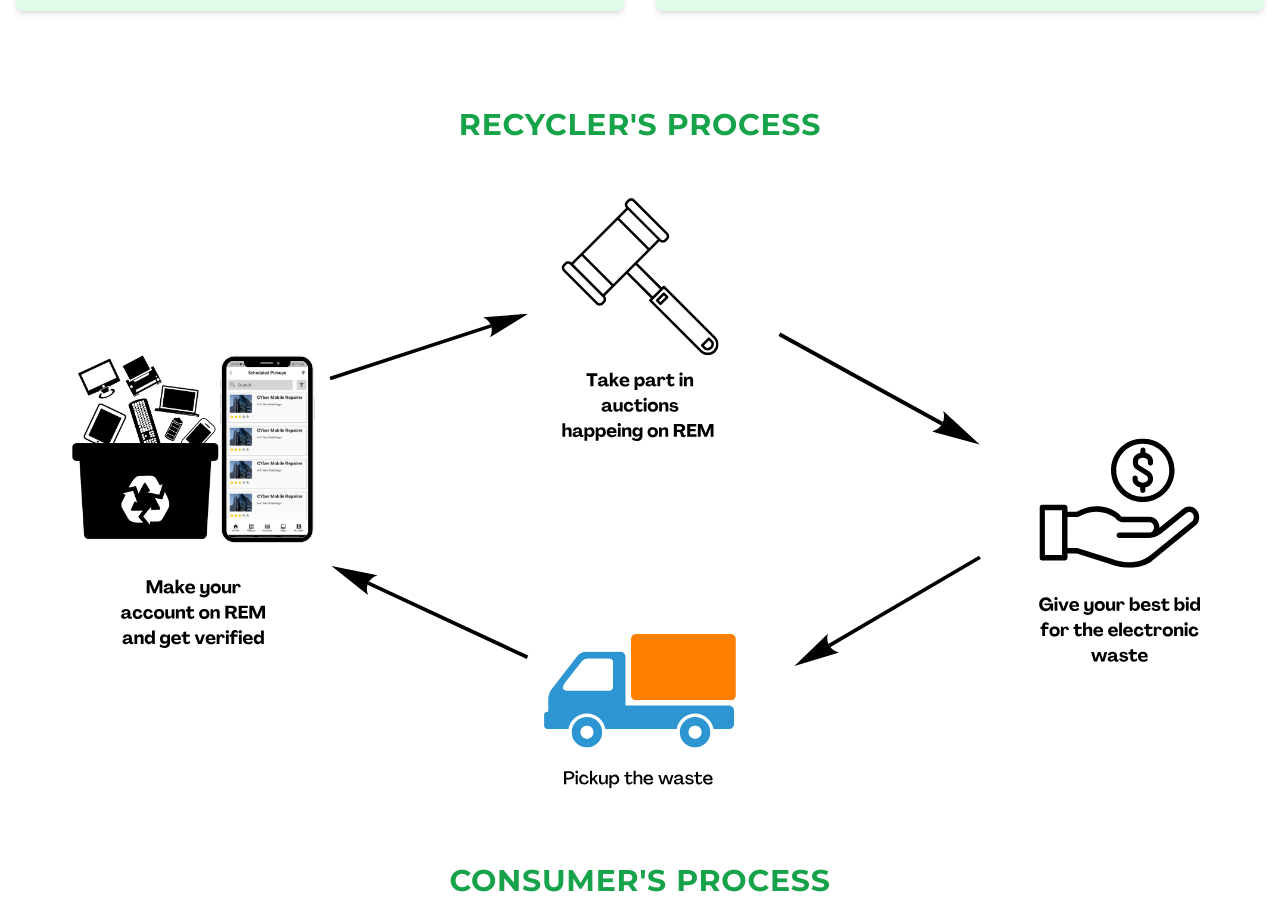
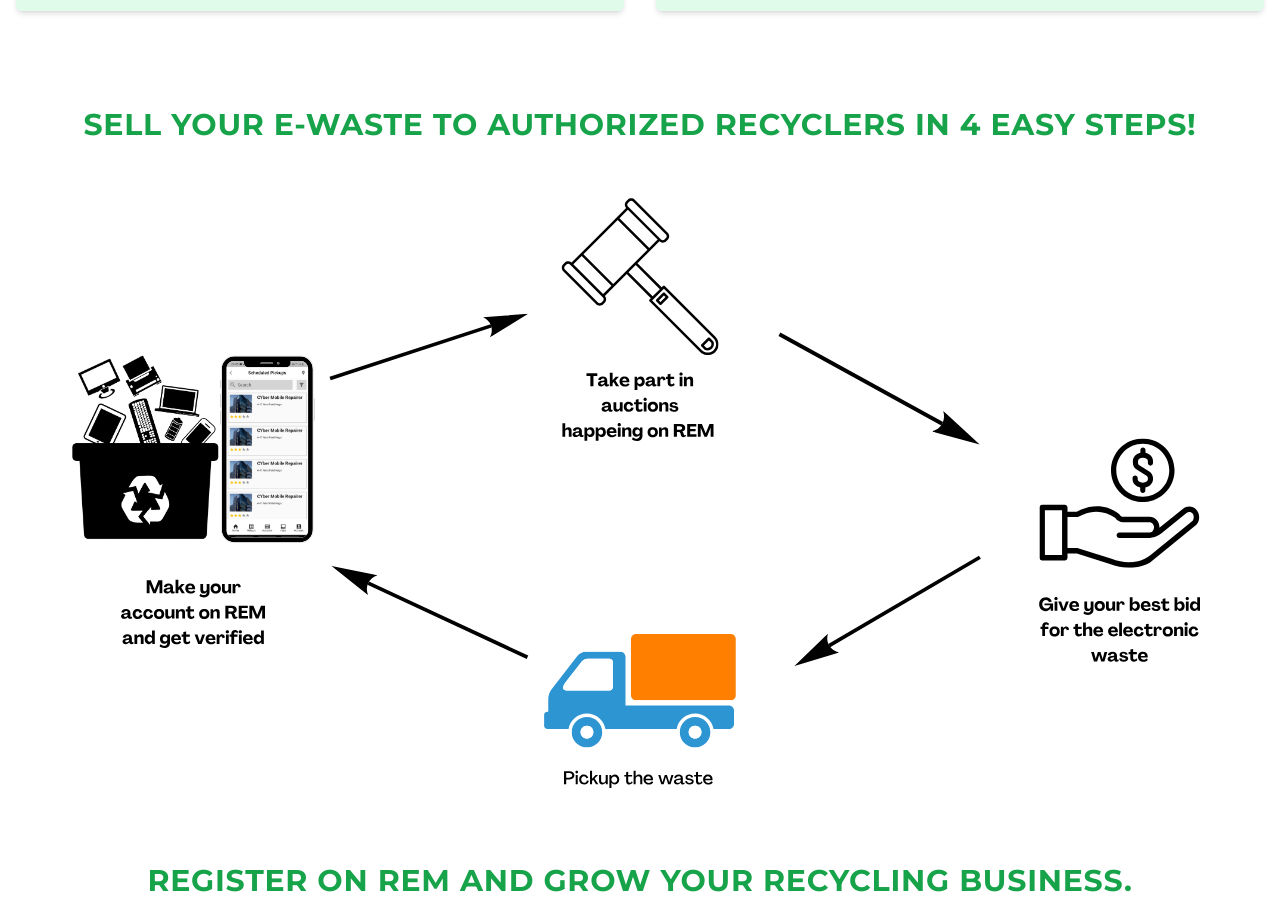
Before and after one commit to rewayy/Reway_final, a React (Vite) app: page /services in a window 1280 px wide. Shown: the part 771-1692 px from the top of the page. Built offline with nearby package versions, Linux system fonts and the light colour scheme; a web font is replaced by a local one.

Commit message:
text change

```diff
--- a/package.json
+++ b/package.json
@@ -11,7 +11,7 @@
   },
   "dependencies": {
     "@emailjs/browser": "^3.11.0",
-    "framer-motion": "^10.16.16",
+    "framer-motion": "^10.17.0",
     "react": "^18.2.0",
     "react-dom": "^18.2.0",
     "react-icons": "^4.12.0",
--- a/src/pages/Services.jsx
+++ b/src/pages/Services.jsx
@@ -89,11 +89,11 @@ const Services = () => {
                     <div className='  border-green-500 w-full h-full'>
 
                             <div className='mt-20 w-full '>
-                                <h1 className='text-green-600 text-center '>Recycler's Process</h1>
+                                <h1 className='text-green-600 text-center '>Sell your E-Waste to authorized recyclers in 4 easy steps!</h1>
                                 <img src={recyclerProcess} alt="recyclerProcess.svg" />
                             </div>
                             <div className=' w-full'>
-                                <h1 className='text-green-600 text-center '>Consumer's Process</h1>
+                                <h1 className='text-green-600 text-center '>Register on REM and grow your recycling business.</h1>
                                 <img src={consumerProcess} alt="consumerProcess.svg" />
                             </div>
 
```
Also changed, not shown: 1 other file (tests, documents, lock files or other folders).
